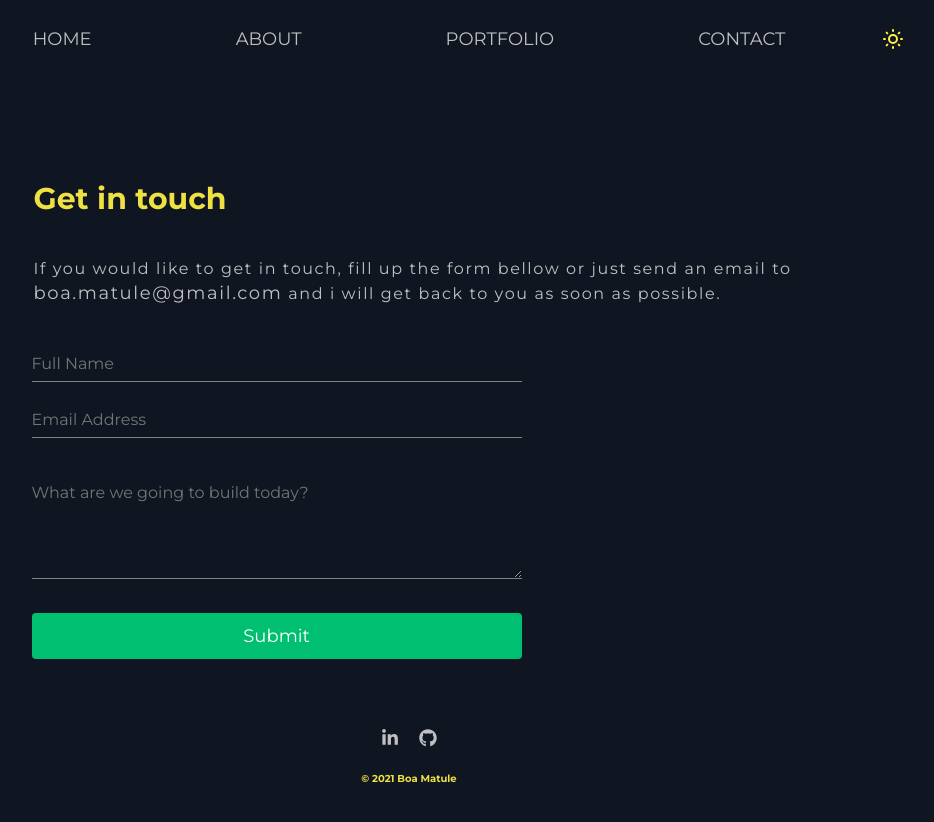
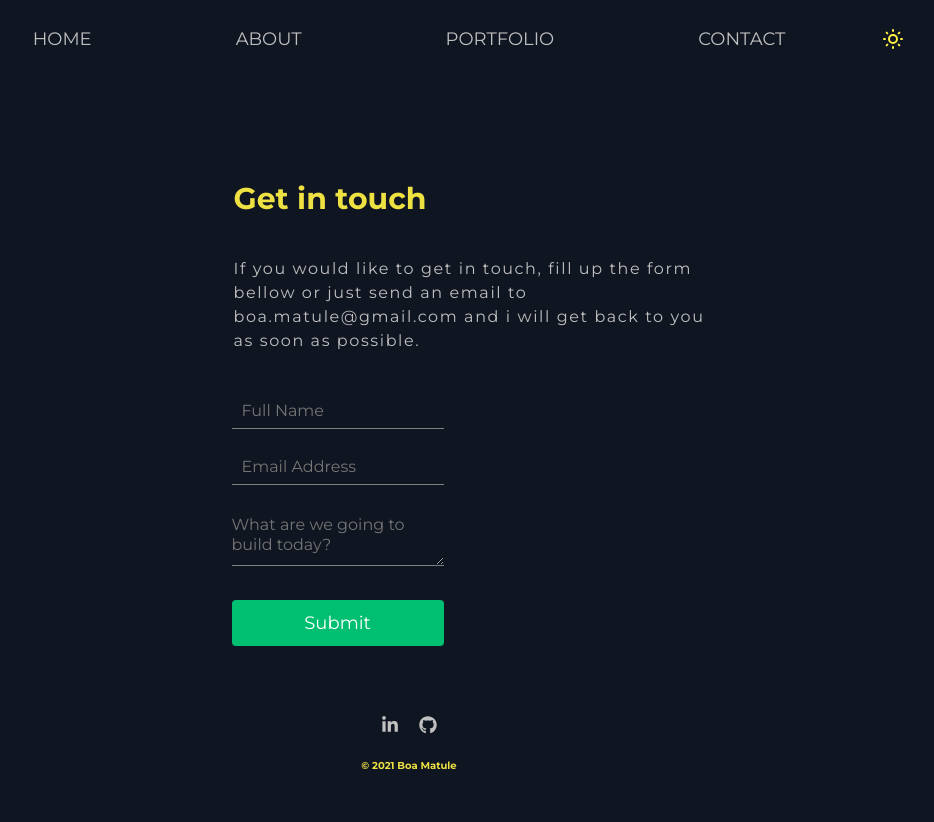
Before and after one commit to boamatule/portfolio2.0, a React (Create React App) app: page /contact in a window 1280 px wide. Shown: the top 822 px of the page, without its empty margins (231-1165 px from the left). Built offline with nearby package versions, Linux system fonts and the light colour scheme; the HTML template or start-up script is replaced by a standard one.

Commit message:
fix the profile.

```diff
--- a/src/Pages/AboutPage/AboutPageStyles.js
+++ b/src/Pages/AboutPage/AboutPageStyles.js
@@ -9,7 +9,8 @@ export const AboutContainer = styled(Container)`
   justify-content: center;
   align-items: center;
   padding: 40px 100px;
-  /* height: 800px; */
+  /* width: 50%; */
+  /* height: 400px; */
   /* z-index: 1; */
   /* margin-top: 100px; */
   /* padding-top: 100px; */
@@ -23,17 +24,16 @@ export const Content = styled.div`
   right: 0;
   bottom: 0;
   left: 0; */
-  /* width: 100%;
-  height: 100%; */
+  /* width: 600px;
+  height: 600px; */
   /* overflow: hidden; */
   display: flex;
   /* max-width: 1200px; */
   align-items: center;
-  /* justify-content: flex-start; */
   justify-content: center;
-  padding: 90px 120px 60px 150px;
+  padding: 60px 0px 0px 0px;
   /* flex-direction: column; */
-  z-index: 1;
+  /* z-index: 1; */
   /* padding-right: 160px; */
   /* padding-left: 60px; */
   color: silver;
@@ -54,15 +54,12 @@ export const H1 = styled.h2`
 `;
 
 export const Description = styled.p`
-  /* justify-content: flex-start; */
   margin-top: 20px;
   padding-bottom: 40px;
   color: silver;
   font-size: 18px;
   letter-spacing: 1.6px;
   line-height: 24px;
-  /* text-align: center; */
-  /* max-width: 600px; */
 
   @media screen and (max-width: 760px) {
     font-size: 24px;
--- a/src/Pages/ContactPage/ContactPage.js
+++ b/src/Pages/ContactPage/ContactPage.js
@@ -46,8 +46,8 @@ const ContactPage = () => {
       <ContactContainer>
         <Title>Get in touch</Title>
         <Description>
-          If you would like to get in touch, fill up the form bellow or just send an email to{' '}
-          <a>boa.matule@gmail.com</a> and i will get back to you as soon as possible.
+          If you would like to get in touch, fill up the form bellow or just send an email to boa.matule@gmail.com and i
+          will get back to you as soon as possible.
         </Description>
         <FormWrapper>
           <Form name="contact" method="POST" onSubmit={handleSubmit}>
--- a/src/Pages/ContactPage/ContactPageStyles.js
+++ b/src/Pages/ContactPage/ContactPageStyles.js
@@ -6,7 +6,7 @@ import { Container } from '../../global-styles';
 // import { Link } from 'react-scroll';
 
 export const ContactContainer = styled(Container)`
-  width: 1000px;
+  width: 600px;
   ${Container}
 `;
 
@@ -15,11 +15,13 @@ export const ContactWrapper = styled.div`
   align-items: flex-start; */
   padding: 100px 0px 0px 125px;
   background: transparent;
-  width: auto;
+  /* width: auto; */
+  /* width: 600px;
+  height: 600px; */
   /* background: ${({ lightBg }) => (lightBg ? '#fff' : '#101522')}; */
 
   @media screen and (max-width: 760px) {
-    padding: 100px 0px 0px 0px;
+    padding: 80px 0px 0px 0px;
     display: flex;
     align-items: flex-start;
   }
@@ -37,6 +39,7 @@ export const Description = styled.p`
     display: flex;
     align-items: center;
     justify-content: center;
+    text-align: flex-start;
   }
 `;
 
@@ -74,10 +77,8 @@ export const Input = styled.input`
   background: none;
   border: none;
   color: silver;
-  height: none;
   font-size: 16px;
-  line-height: 0px;
-  padding: 8px 0px;
+  padding: 8px 10px;
   margin-bottom: 20px;
   border-bottom: 1px solid grey;
 
@@ -92,6 +93,7 @@ export const Input = styled.input`
 
   @media screen and (max-width: 760px) {
     font-size: 14px;
+    padding: 8px 120px 2px 0px;
   }
 `;
 
@@ -100,7 +102,7 @@ export const TextArea = styled.textarea`
   border: 0;
   border: none;
   font-size: 16px;
-  line-height: 50px;
+  line-height: 20px;
   padding: 10px 0px;
   margin-bottom: 14px;
   border-bottom: 1px solid grey;
@@ -113,6 +115,7 @@ export const TextArea = styled.textarea`
 
   @media screen and (max-width: 760px) {
     font-size: 14px;
+    padding: 50px 0px 0px 0px;
   }
 `;
 
--- a/src/components/Profile/Profile.js
+++ b/src/components/Profile/Profile.js
@@ -10,7 +10,7 @@ const Profile = () => (
       </Avatar>
       <TextWrapper>
         <Heading>Boa Matule | Full Stack Developer</Heading>
-        {/* <Location>Oslo | Norway </Location> */}
+        <Location>boa.matule@gmail.com | +4740101117 | Oslo, Norway </Location>
       </TextWrapper>
     </Container>
   </ProfileWrapper>
--- a/src/components/Profile/ProfileStyles.js
+++ b/src/components/Profile/ProfileStyles.js
@@ -2,15 +2,15 @@ import styled from 'styled-components/macro';
 
 export const Container = styled.div`
   display: flex;
-  justify-content: center;
+  /* justify-content: center;
   align-items: center;
-  justify-content: center;
+  justify-content: center; */
   margin-top: 80px;
   padding: 100px 40px;
 
   @media screen and (max-width: 960px) {
     display: flex;
-    flex-direction: column;
+    /* flex-direction: column; */
     justify-content: center;
     align-items: center;
     width: 100%;
@@ -18,10 +18,13 @@ export const Container = styled.div`
 `;
 
 export const ProfileWrapper = styled.div`
+  display: grid;
+  flex-direction: row;
   width: 100%;
-  overflow: hidden;
+  /* overflow: hidden; */
   text-align: center;
   margin: 0 auto;
+  cursor: pointer;
 `;
 
 export const Avatar = styled.div`
@@ -52,7 +55,7 @@ export const Img = styled.img`
 `;
 
 export const TextWrapper = styled.div`
-  display: flex;
+  display: grid;
   margin-top: 1.9rem;
   align-items: center;
   margin-bottom: 0.8rem;
@@ -101,7 +104,7 @@ export const Location = styled.h4`
   letter-spacing: 10;
   justify-content: center;
   align-items: center; */
-  font-size: 1rem;
+  font-size: 0.6rem;
   line-height: 1;
   color: grey;
   font-weight: normal;
```
